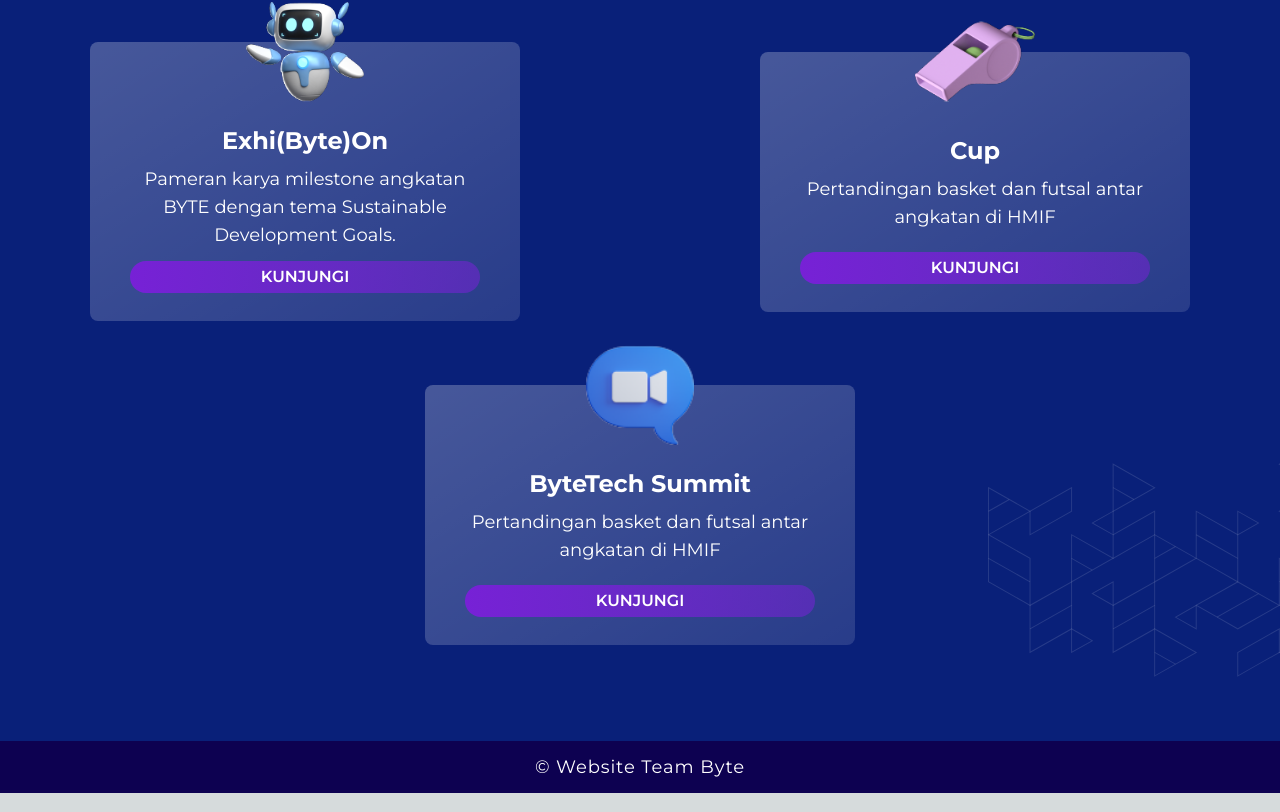
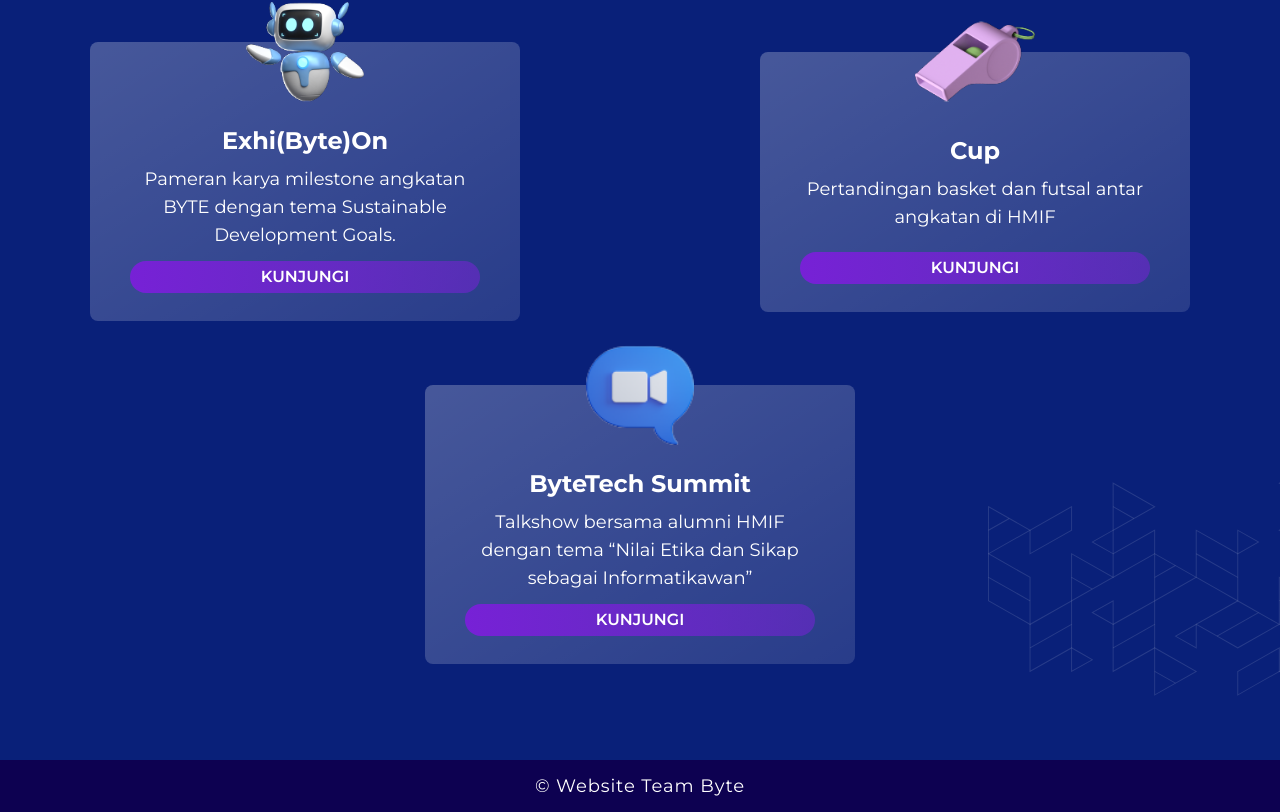
Before and after one commit to amaliap21/Web-Aksang, a Next.js app: page / in a window 1280 px wide. Shown: the part 1320-2132 px from the top of the page. Built offline with nearby package versions, Linux system fonts and the light colour scheme.

Commit message:
feat(develop): Change card summit description

```diff
--- a/app/page.js
+++ b/app/page.js
@@ -29,7 +29,7 @@ const Home = () => {
     },
     {
       title: "ByteTech Summit",
-      description: "Pertandingan basket dan futsal antar angkatan di HMIF",
+      description: "Talkshow bersama alumni HMIF dengan tema “Nilai Etika dan Sikap sebagai Informatikawan”",
       buttonText: "KUNJUNGI",
       buttonUrl: "/summit",
       imageAlt: "ByteTech Summit",
```
